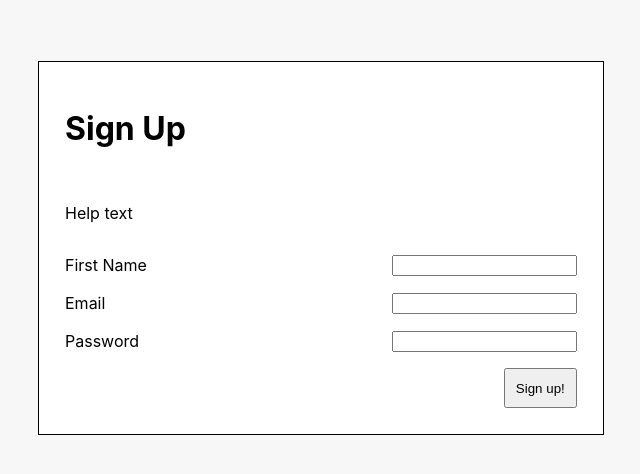
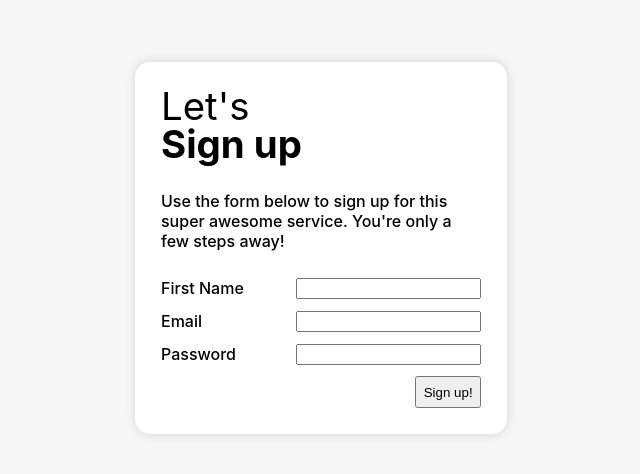
Before and after one commit to aarajh/flipgridchallenge, a React (Create React App) app: page / in a window 1280 px wide. Shown: the part 152-626 px from the top of the page, without its empty margins (319-959 px from the left). Built offline with nearby package versions, Linux system fonts and the light colour scheme.

Commit message:
Improved styling of the signup form

```diff
--- a/package.json
+++ b/package.json
@@ -10,7 +10,8 @@
     "react": "^16.12.0",
     "react-dom": "^16.12.0",
     "react-scripts": "3.3.0",
-    "react-test-renderer": "^16.12.0"
+    "react-test-renderer": "^16.12.0",
+    "typeface-roboto": "0.0.75"
   },
   "scripts": {
     "start": "react-scripts start",
--- a/src/App.css
+++ b/src/App.css
@@ -5,4 +5,5 @@
   align-items: center;
   justify-content: center;
   background-color: #f7f7f7;
+  font-weight: 500;
 }
--- a/src/components/Field/index.js
+++ b/src/components/Field/index.js
@@ -1,6 +1,6 @@
 import React from 'react';
 import './Field.css'
-
+import "typeface-roboto";
 
 const Field = props => (
     <div className={props.className} data-testid="field">
--- a/src/index.css
+++ b/src/index.css
@@ -1,6 +1,6 @@
 body {
   margin: 0;
-  font-family: -apple-system, BlinkMacSystemFont, 'Segoe UI', 'Roboto', 'Oxygen',
+  font-family: -apple-system, BlinkMacSystemFont, 'Roboto','Segoe UI', 'Oxygen',
     'Ubuntu', 'Cantarell', 'Fira Sans', 'Droid Sans', 'Helvetica Neue',
     sans-serif;
   -webkit-font-smoothing: antialiased;
--- a/src/screens/Signup/Signup.css
+++ b/src/screens/Signup/Signup.css
@@ -4,12 +4,27 @@
     flex-direction: column;
     justify-content: space-between;
     align-items: flex-start;
-    border: 0.1vh solid black;
     padding: 2%;
-    width: 40vw;
+    width: 25vw;
     height: 40vh;
-
+    box-shadow: 0 0 10px 2px rgba(0, 0, 0, 0.1);
+    border-radius: 15px;
+    text-align: start;
 }
 
 .title{
+    display: flex;
+    flex-direction: column;
+    align-items: flex-start;
+    justify-content: space-around;
 }
+
+h1{
+    margin: 0;
+    line-height: 98%;
+    font-size: 2.4em;
+}
+
+.helperText{
+    font-weight: 500;
+}
--- a/src/screens/Signup/index.js
+++ b/src/screens/Signup/index.js
@@ -31,9 +31,12 @@ class Signup extends React.Component{
 
         return(
             <div className="Signup">
-
-            <h1>Sign Up</h1>
-            <p>Help text</p>
+            <header className="title">
+                <h1 style={{fontWeight: 'normal'}}>Let's</h1>
+                <h1>Sign up</h1>
+            </header>
+            <p className="helperText">Use the form below to sign up for this super awesome
+                service. You're only a few steps away!</p>
             <Field
                 value={this.state.firstName}
                 label="First Name"
```
Also changed, not shown: 1 other file (tests, documents, lock files or other folders).
